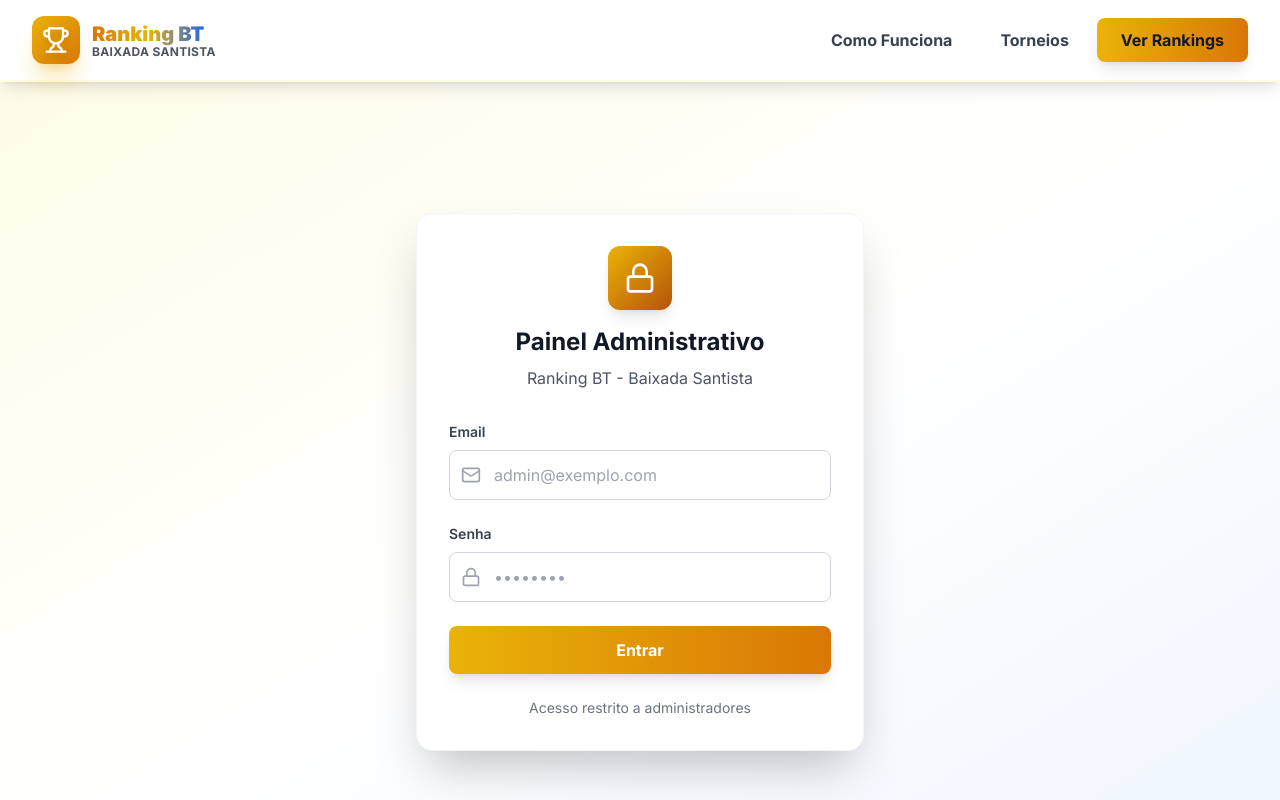
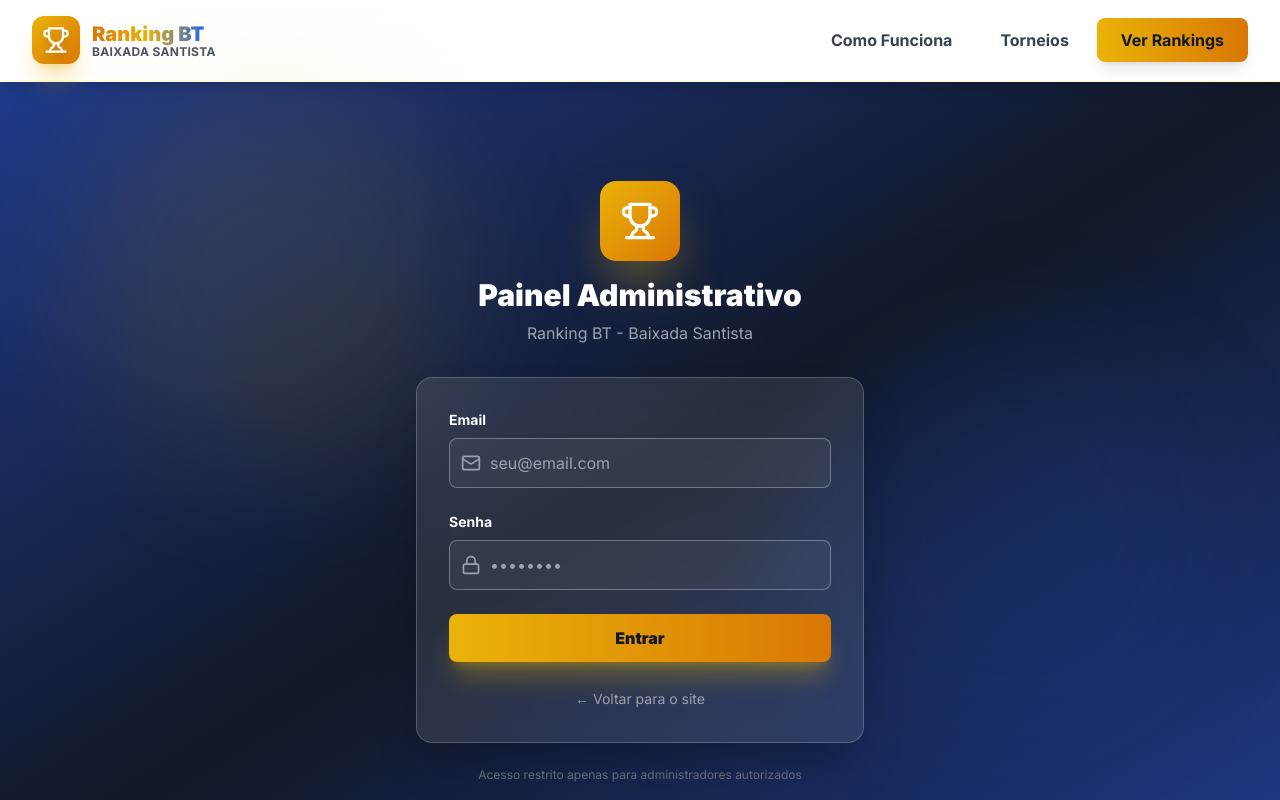
Before and after one commit to danielsimonian/rankingbt, a Next.js app: page /admin/login in a window 1280 px wide. Shown: the top 800 px of the page. Built offline with nearby package versions, Linux system fonts and the light colour scheme; no server answers.

Commit message:
fix: Corrigir layout no login (build)

```diff
--- a/app/admin/login/page.tsx
+++ b/app/admin/login/page.tsx
@@ -3,7 +3,7 @@
 import { useState } from 'react';
 import { useRouter } from 'next/navigation';
 import { login } from '@/lib/auth';
-import { Lock, Mail, Loader2 } from 'lucide-react';
+import { Lock, Mail, AlertCircle, Trophy } from 'lucide-react';
 
 export default function LoginPage() {
   const [email, setEmail] = useState('');
@@ -14,8 +14,8 @@
 
   const handleSubmit = async (e: React.FormEvent) => {
     e.preventDefault();
+    setError('');
     setLoading(true);
-    setError('');
 
     try {
       const result = await login(email, password);
@@ -30,34 +30,44 @@
   };
 
   return (
-    <div className="min-h-screen bg-gradient-to-br from-primary-50 via-white to-royal-50 flex items-center justify-center p-4">
-      <div className="w-full max-w-md">
-        <div className="bg-white rounded-2xl shadow-2xl p-8 border border-gray-100">
-          {/* Header */}
-          <div className="text-center mb-8">
-            <div className="w-16 h-16 bg-gradient-to-br from-primary-500 to-primary-700 rounded-xl mx-auto mb-4 flex items-center justify-center shadow-lg">
-              <Lock className="w-8 h-8 text-white" />
-            </div>
-            <h1 className="text-2xl font-bold text-gray-900 mb-2">Painel Administrativo</h1>
-            <p className="text-gray-600">Ranking BT - Baixada Santista</p>
+    <div className="min-h-screen bg-gradient-to-br from-royal-900 via-gray-900 to-royal-900 flex items-center justify-center p-4">
+      {/* Background decoration */}
+      <div className="absolute inset-0">
+        <div className="absolute top-20 left-20 w-96 h-96 bg-primary-500/10 rounded-full blur-3xl"></div>
+        <div className="absolute bottom-20 right-20 w-96 h-96 bg-royal-600/10 rounded-full blur-3xl"></div>
+      </div>
+
+      <div className="relative w-full max-w-md">
+        {/* Logo/Header */}
+        <div className="text-center mb-8">
+          <div className="inline-flex items-center justify-center w-20 h-20 bg-gradient-to-br from-primary-500 to-primary-600 rounded-2xl shadow-2xl shadow-primary-500/50 mb-4">
+            <Trophy className="w-10 h-10 text-white" />
           </div>
+          <h1 className="text-3xl font-black text-white mb-2">
+            Painel Administrativo
+          </h1>
+          <p className="text-gray-400">Ranking BT - Baixada Santista</p>
+        </div>
 
-          {/* Form */}
+        {/* Login Form */}
+        <div className="bg-white/10 backdrop-blur-lg rounded-2xl shadow-2xl p-8 border border-white/20">
           <form onSubmit={handleSubmit} className="space-y-6">
             {/* Email */}
             <div>
-              <label htmlFor="email" className="block text-sm font-semibold text-gray-700 mb-2">
+              <label htmlFor="email" className="block text-sm font-bold text-white mb-2">
                 Email
               </label>
               <div className="relative">
-                <Mail className="absolute left-3 top-1/2 -translate-y-1/2 w-5 h-5 text-gray-400" />
+                <div className="absolute inset-y-0 left-0 pl-3 flex items-center pointer-events-none">
+                  <Mail className="h-5 w-5 text-gray-400" />
+                </div>
                 <input
                   id="email"
                   type="email"
                   value={email}
                   onChange={(e) => setEmail(e.target.value)}
-                  className="w-full pl-11 pr-4 py-3 border border-gray-300 rounded-lg focus:ring-2 focus:ring-primary-500 focus:border-primary-500 transition-colors"
-                  placeholder="admin@exemplo.com"
+                  className="block w-full pl-10 pr-3 py-3 border border-white/30 rounded-lg bg-white/5 text-white placeholder-gray-400 focus:outline-none focus:ring-2 focus:ring-primary-500 focus:border-transparent"
+                  placeholder="seu@email.com"
                   required
                   disabled={loading}
                 />
@@ -66,17 +76,19 @@
 
             {/* Password */}
             <div>
-              <label htmlFor="password" className="block text-sm font-semibold text-gray-700 mb-2">
+              <label htmlFor="password" className="block text-sm font-bold text-white mb-2">
                 Senha
               </label>
               <div className="relative">
-                <Lock className="absolute left-3 top-1/2 -translate-y-1/2 w-5 h-5 text-gray-400" />
+                <div className="absolute inset-y-0 left-0 pl-3 flex items-center pointer-events-none">
+                  <Lock className="h-5 w-5 text-gray-400" />
+                </div>
                 <input
                   id="password"
                   type="password"
                   value={password}
                   onChange={(e) => setPassword(e.target.value)}
-                  className="w-full pl-11 pr-4 py-3 border border-gray-300 rounded-lg focus:ring-2 focus:ring-primary-500 focus:border-primary-500 transition-colors"
+                  className="block w-full pl-10 pr-3 py-3 border border-white/30 rounded-lg bg-white/5 text-white placeholder-gray-400 focus:outline-none focus:ring-2 focus:ring-primary-500 focus:border-transparent"
                   placeholder="••••••••"
                   required
                   disabled={loading}
@@ -86,8 +98,9 @@
 
             {/* Error Message */}
             {error && (
-              <div className="bg-red-50 border border-red-200 text-red-700 px-4 py-3 rounded-lg text-sm">
-                {error}
+              <div className="bg-red-500/20 border border-red-500/50 rounded-lg p-4 flex items-start gap-3">
+                <AlertCircle className="w-5 h-5 text-red-400 flex-shrink-0 mt-0.5" />
+                <p className="text-sm text-red-200">{error}</p>
               </div>
             )}
 
@@ -95,24 +108,27 @@
             <button
               type="submit"
               disabled={loading}
-              className="w-full bg-gradient-to-r from-primary-500 to-primary-600 text-white py-3 rounded-lg font-bold hover:from-primary-600 hover:to-primary-700 transition-all shadow-lg hover:shadow-xl disabled:opacity-50 disabled:cursor-not-allowed flex items-center justify-center gap-2"
+              className="w-full bg-gradient-to-r from-primary-500 to-primary-600 text-gray-900 py-3 px-4 rounded-lg font-black hover:from-primary-400 hover:to-primary-500 focus:outline-none focus:ring-2 focus:ring-primary-500 focus:ring-offset-2 focus:ring-offset-gray-900 transition-all disabled:opacity-50 disabled:cursor-not-allowed shadow-xl shadow-primary-500/30"
             >
-              {loading ? (
-                <>
-                  <Loader2 className="w-5 h-5 animate-spin" />
-                  Entrando...
-                </>
-              ) : (
-                'Entrar'
-              )}
+              {loading ? 'Entrando...' : 'Entrar'}
             </button>
           </form>
 
           {/* Footer */}
-          <div className="mt-6 text-center text-sm text-gray-500">
-            Acesso restrito a administradores
+          <div className="mt-6 text-center">
+            <a
+              href="/"
+              className="text-sm text-gray-400 hover:text-white transition-colors"
+            >
+              ← Voltar para o site
+            </a>
           </div>
         </div>
+
+        {/* Security Note */}
+        <p className="text-center text-xs text-gray-500 mt-6">
+          Acesso restrito apenas para administradores autorizados
+        </p>
       </div>
     </div>
   );
```
